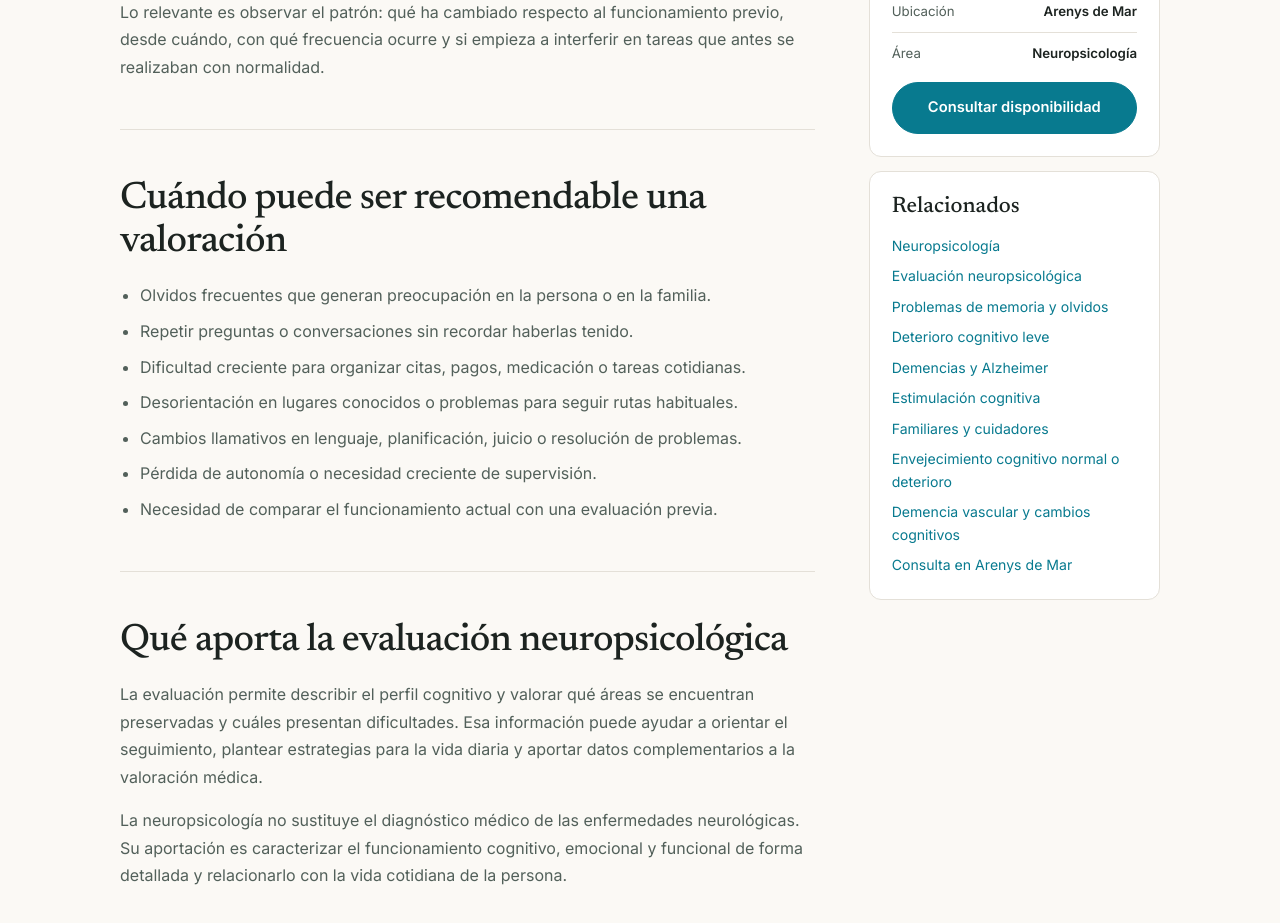
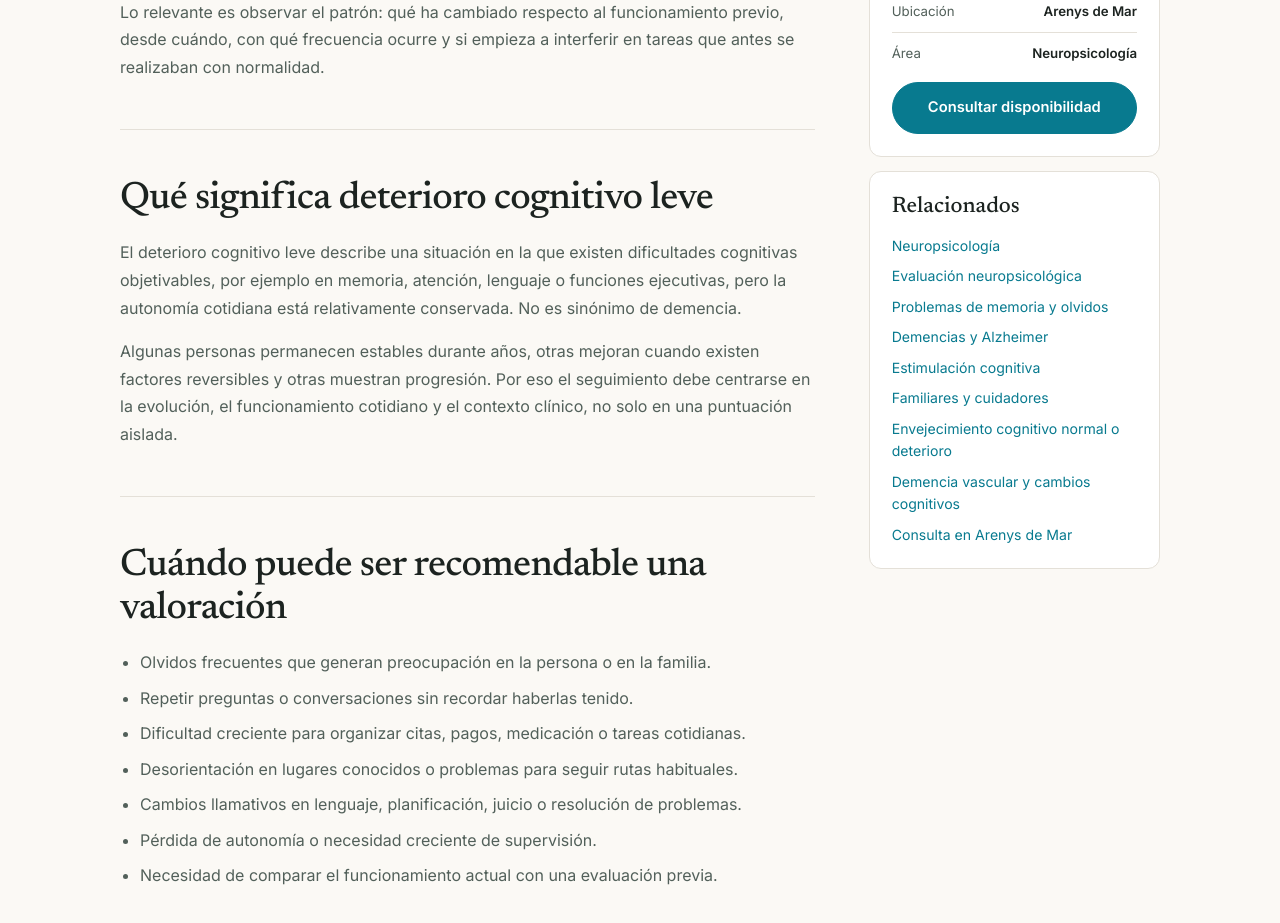
Before and after one commit to carolinasanchezgirona/Portfolio-Carolina, a Next.js app: page /deterioro-cognitivo in a window 1280 px wide. Shown: the part 860-1783 px from the top of the page. Built offline with nearby package versions, Linux system fonts and the light colour scheme.

Commit message:
SEO: integrar deterioro cognitivo leve en página principal

```diff
--- a/app/deterioro-cognitivo/page.tsx
+++ b/app/deterioro-cognitivo/page.tsx
@@ -62,6 +62,16 @@ export default function CognitiveDeclinePage() {
             </p>
             <p>
               Lo relevante es observar el patrón: qué ha cambiado respecto al funcionamiento previo, desde cuándo, con qué frecuencia ocurre y si empieza a interferir en tareas que antes se realizaban con normalidad.
+            </p>
+          </section>
+
+          <section>
+            <h2>Qué significa deterioro cognitivo leve</h2>
+            <p>
+              El deterioro cognitivo leve describe una situación en la que existen dificultades cognitivas objetivables, por ejemplo en memoria, atención, lenguaje o funciones ejecutivas, pero la autonomía cotidiana está relativamente conservada. No es sinónimo de demencia.
+            </p>
+            <p>
+              Algunas personas permanecen estables durante años, otras mejoran cuando existen factores reversibles y otras muestran progresión. Por eso el seguimiento debe centrarse en la evolución, el funcionamiento cotidiano y el contexto clínico, no solo en una puntuación aislada.
             </p>
           </section>
 
@@ -137,7 +147,6 @@ export default function CognitiveDeclinePage() {
               <a href="/neuropsicologia/">Neuropsicología</a>
               <a href="/evaluacion-neuropsicologica/">Evaluación neuropsicológica</a>
               <a href="/problemas-de-memoria/">Problemas de memoria y olvidos</a>
-              <a href="/deterioro-cognitivo-leve/">Deterioro cognitivo leve</a>
               <a href="/demencias/">Demencias y Alzheimer</a>
               <a href="/estimulacion-cognitiva/">Estimulación cognitiva</a>
               <a href="/familiares-y-cuidadores-de-personas-con-demencia/">Familiares y cuidadores</a>
```
